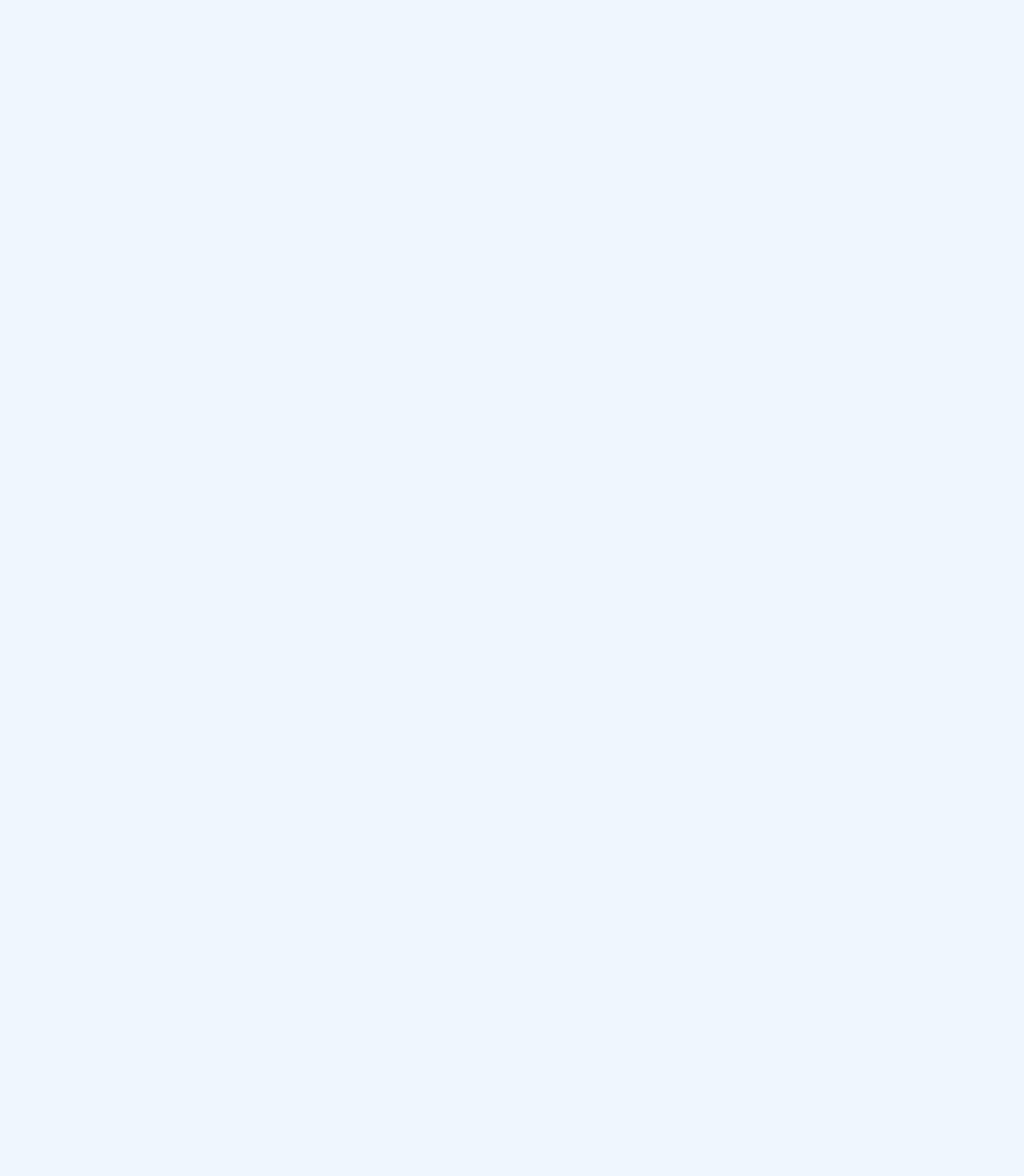
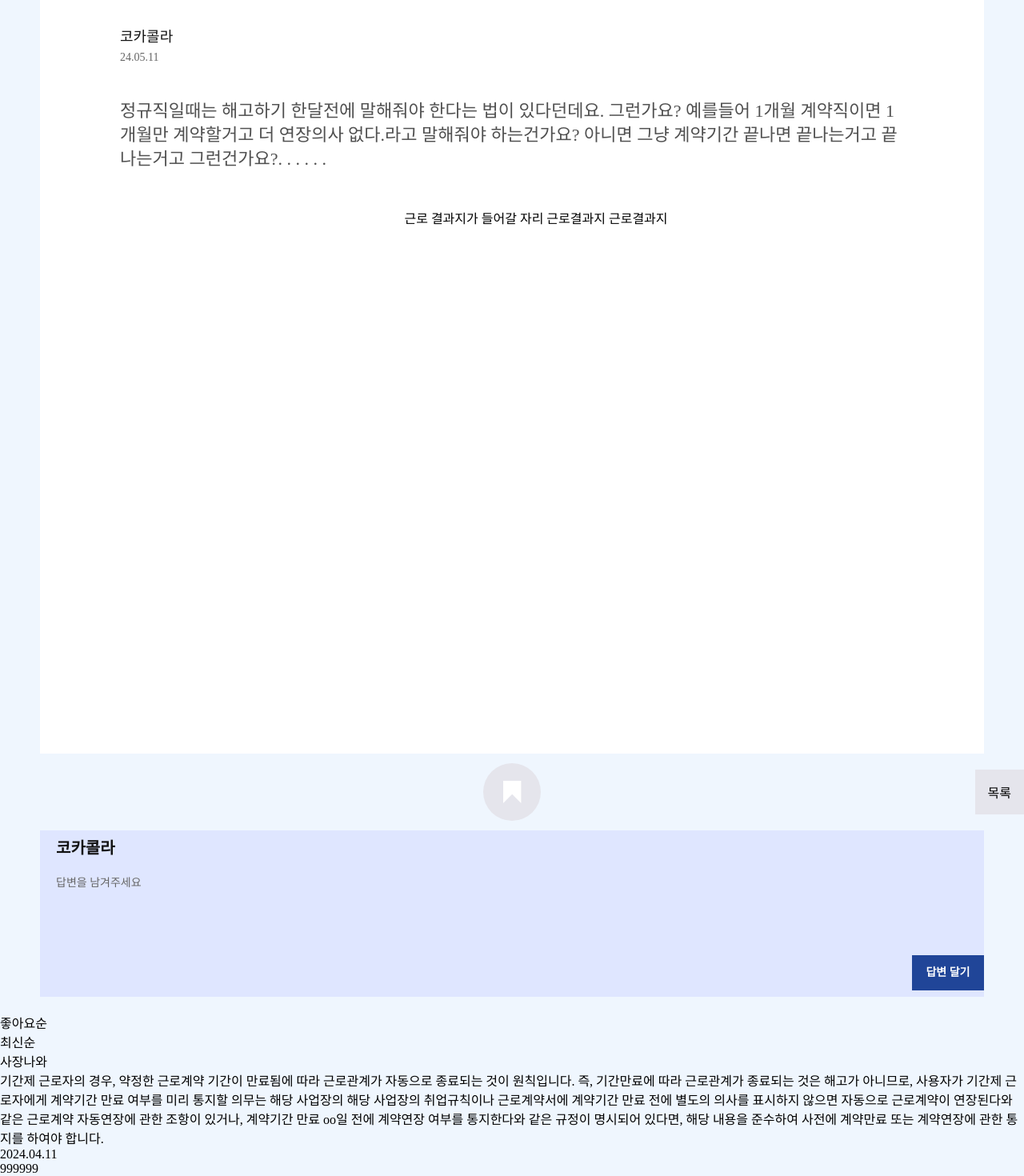
Before and after one commit to HSU-Likelion12-yourSide/YourSide-Front, a React (Create React App) app: page /ViewQuestionAndAnswer in a window 1280 px wide. Before the commit this address had no page. Shown: the part 110-1580 px from the top of the page at 80% size. Before the commit the page ends 800 px from the top, so only its background shows below. Built offline with nearby package versions, Linux system fonts and the light colour scheme.

Commit message:
:lipstick: : shorcut 컴포넌트 분리 및 css 작성

```diff
--- a/src/App.jsx
+++ b/src/App.jsx
@@ -6,6 +6,7 @@ import Footer from './Page/Footer/components/Footer';
 import ContractReview from './Page/ContractReview/components/ContractReview';
 import QuestionAndAnswer from './Page/QuestionAndAnswer/components/QuestionAndAnswer';
 import WorkArrangement from './Page/WorkArrangement/components/WorkArrangement';
+import ViewQuestionAndAnswer from './Page/QuestionAndAnswer/components/ViewQuestionAndAnswer';
 import Login from './Page/Login/components/Login';
 import SignUp from './Page/Login/SignUp/components/SignUp';
 import MyPage from './Page/MyPage/components/MyPage';
@@ -28,6 +29,10 @@ const App = () => {
         <Route path="/Footer" element={<Footer />} />
         <Route path="/ContractReview" element={<ContractReview />} />
         <Route path="/QuestionAndAnswer" element={<QuestionAndAnswer />} />
+        <Route
+          path="/ViewQuestionAndAnswer"
+          element={<ViewQuestionAndAnswer />}
+        />
         <Route path="/WorkArrangement" element={<WorkArrangement />} />
         <Route path="/Login" element={<Login />} />
         <Route path="/SignUp" element={<SignUp />} />
--- /dev/null
+++ b/src/Page/Main/components/MainShortCut.component.jsx
@@ -0,0 +1,68 @@
+import React from 'react';
+import PropTypes from 'prop-types';
+
+const MainShortCut = ({ text, img, alt, onClick, border }) => {
+  const styles = {
+    container: {
+      backgroundColor: '#FFFFFF',
+      marginTop: '63.86px',
+      display: 'flex',
+      width: '92px',
+      height: '24px',
+      padding: '12px 16px',
+      flexDirection: 'row',
+      alignItems: 'center',
+      justifyContent: 'space-between',
+      gap: '4px',
+      border,
+    },
+    text: {
+      color: '#111',
+      fontFamily: 'Pretendard, sans-serif',
+      fontSize: '14px',
+      fontStyle: 'normal',
+      fontWeight: 500,
+      lineHeight: '20px',
+      width: '64px',
+      height: '20px',
+      whiteSpace: 'nowrap',
+    },
+    img: {
+      width: '24px',
+      height: '24px',
+    },
+  };
+
+  return (
+    <div
+      style={styles.container}
+      onClick={onClick}
+      role="button"
+      tabIndex={0}
+      onKeyDown={e => {
+        if (e.key === 'Enter' || e.key === ' ') {
+          onClick();
+        }
+      }}
+    >
+      <div style={styles.text}>{text}</div>
+      <div>
+        <img style={styles.img} src={img} alt={alt || 'image description'} />
+      </div>
+    </div>
+  );
+};
+
+MainShortCut.propTypes = {
+  text: PropTypes.string.isRequired,
+  img: PropTypes.string.isRequired,
+  alt: PropTypes.string,
+  onClick: PropTypes.func.isRequired,
+  border: PropTypes.string.isRequired,
+};
+
+MainShortCut.defaultProps = {
+  alt: 'image description',
+};
+
+export default MainShortCut;
--- /dev/null
+++ b/src/Page/QuestionAndAnswer/components/ViewQuestionAndAnswer.jsx
@@ -0,0 +1,75 @@
+import React from 'react';
+import '../css/ViewQuestionAndAnswer.scss';
+import bookmark from '../image/bookmark.svg';
+
+const App = () => {
+  return (
+    <div className="question-and-answer-view">
+      <div className="qav-post">
+        <div className="qav-title">
+          <div id="qav-question-mark">Q.</div>
+          <div id="qav-title-text">
+            계약직도 연장 여부 미리 말해줘야 하나요?
+          </div>
+        </div>
+        <div className="qav-write-info">
+          <div id="qav-writer">코카콜라</div>
+          <div id="qav-date">24.05.11</div>
+        </div>
+        <div className="qav-content">
+          정규직일때는 해고하기 한달전에 말해줘야 한다는 법이 있다던데요.
+          그런가요? 예를들어 1개월 계약직이면 1개월만 계약할거고 더 연장의사
+          없다.라고 말해줘야 하는건가요? 아니면 그냥 계약기간 끝나면 끝나는거고
+          끝나는거고 그런건가요?
+          {`.\n .\n .\n .\n .\n .`}
+        </div>
+        <div className="qav-work-arrangement">
+          근로 결과지가 들어갈 자리 근로결과지 근로결과지
+        </div>
+      </div>
+      <div className="qav-middle">
+        <img src={bookmark} alt="bookmark" />
+        <div id="qav-middle-list">목록</div>
+      </div>
+      <div className="qav-write-comment">
+        <div id="qav-comment-writer">코카콜라</div>
+        <div id="qav-comment-textfield">답변을 남겨주세요</div>
+        <div id="qav-comment-button">답변 달기</div>
+      </div>
+      <div className="qav-comment-array">
+        <div id="qav-comment-array">
+          <div id="qav-comment-array-method">좋아요순</div>
+          <div id="qav-comment-array-method">최신순</div>
+        </div>
+        <div className="qav-comment">
+          <div className="qav-comment-right-group">
+            <div className="qav-comment-writer">사장나와</div>
+            <div className="qav-comment-content">
+              기간제 근로자의 경우, 약정한 근로계약 기간이 만료됨에 따라
+              근로관계가 자동으로 종료되는 것이 원칙입니다. 즉, 기간만료에 따라
+              근로관계가 종료되는 것은 해고가 아니므로, 사용자가 기간제
+              근로자에게 계약기간 만료 여부를 미리 통지할 의무는 해당 사업장의
+              해당 사업장의 취업규칙이나 근로계약서에 계약기간 만료 전에 별도의
+              의사를 표시하지 않으면 자동으로 근로계약이 연장된다와 같은
+              근로계약 자동연장에 관한 조항이 있거나, 계약기간 만료 oo일 전에
+              계약연장 여부를 통지한다와 같은 규정이 명시되어 있다면, 해당
+              내용을 준수하여 사전에 계약만료 또는 계약연장에 관한 통지를 하여야
+              합니다.
+            </div>
+            <div className="qav-comment-date">2024.04.11</div>
+          </div>
+          <div className="qav-comment-left-group">
+            <div className="qav-comment-like">
+              <div id="qav-comment-like-count">999</div>
+            </div>
+            <div className="qav-comment-bad">
+              <div id="qav-comment-bad-count">999</div>
+            </div>
+          </div>
+        </div>
+      </div>
+    </div>
+  );
+};
+
+export default App;
--- /dev/null
+++ b/src/Page/QuestionAndAnswer/css/ViewQuestionAndAnswer.scss
@@ -0,0 +1,200 @@
+.question-and-answer-view {
+    display: flex;
+    flex-direction: column;
+    gap: 20px;
+    //padding: 20px;
+    justify-content: center;
+    align-items: center;
+
+
+    .qav-post {
+        display: flex;
+        padding: 60px 100px;
+        flex-direction:column;
+        align-items: flex-start;
+        gap: 10px;
+        background: #FFF;
+        width: 980px;
+        height: 932px;
+        display: flex;
+
+      .qav-title {
+        display: flex;
+        flex-direction: row;
+        padding-bottom: 24px;
+
+        #qav-question-mark {
+          color: #204598;
+          font-family: Pretendard;
+          font-size: 36px;
+          font-style: normal;
+          font-weight: 700;
+          line-height: 46px; /* 127.778% */
+        }
+
+        #qav-title-text {
+          color: #111;
+          font-family: Pretendard;
+          font-size: 28px;
+          font-style: normal;
+          font-weight: 700;
+          line-height: 36px; /* 128.571% */
+        }
+      }
+
+      .qav-write-info {
+        display: flex;
+        flex-direction:column;
+        padding-bottom: 32px;
+
+        #qav-writer {
+          flex-direction:column;
+          color: #111;
+          font-family: Pretendard;
+          font-size: 18px;
+          font-style: normal;
+          font-weight: 400;
+          line-height: 32px; /* 177.778% */
+        }
+
+        #qav-date {
+          flex-direction:column;
+          color: #666;
+          font-family: Pretendard;
+          font-size: 14px;
+          font-style: normal;
+          font-weight: 400;
+          line-height: 20px; /* 142.857% */
+        }
+      }
+
+      .qav-content {
+        width: 980px;
+        height: auto;
+        color: #505050;
+        font-family: Pretendard;
+        font-size: 22px;
+        font-style: normal;
+        font-weight: 400;
+        line-height: 30px; /* 136.364% */
+      }
+
+      .qav-work-arrangement {
+        display: flex;
+        width: 980px;
+        padding: 36px 30px;
+        flex-direction: column;
+        justify-content: center;
+        align-items: center;
+        gap: 10px;
+      }
+    }
+
+    .qav-middle {
+      display: flex;
+      align-items: center;
+      justify-content: space-between;
+      width: 100%;
+
+      img {
+        width: 72px;
+        height: 72px;
+        position: absolute;
+        left: 50%; /* 왼쪽으로부터 50% */
+        transform: translateX(-50%);
+      }
+
+      #qav-middle-list {
+        padding: 16px;
+        justify-content: center;
+        align-items: center;
+        background: #E5E5EC;
+        margin-left: auto;
+      }
+    }
+
+    .qav-write-comment {
+        display: flex;
+        flex-direction: column;
+        justify-content: center;
+        //align-items: center;
+        width: 1180px;
+        height: 208px;
+        background: #DFE6FF;
+
+      #qav-comment-writer {
+        color: #111;
+        font-family: Pretendard;
+        font-size: 20px;
+        font-style: normal;
+        font-weight: 700;
+        line-height: 28px; /* 140% */
+        padding-left: 20px;
+      }
+
+      #qav-comment-textfield {
+        width: 1060px;
+        height: 80px;
+        color: #666;
+        font-family: Pretendard;
+        font-size: 14px;
+        font-style: normal;
+        font-weight: 400;
+        line-height: 20px; /* 142.857% */
+        padding: 20px;
+      }
+
+      #qav-comment-button {
+        display: flex;
+        width: 70px;
+        padding: 10px;
+        justify-content: center;
+        align-items: center;
+        background: #204598;
+        margin-left: auto;
+        color: #FFF;
+        font-family: Pretendard;
+        font-size: 14px;
+        font-style: normal;
+        font-weight: 700;
+        line-height: 24px; /* 171.429% */
+      }
+    }
+
+    .qav-comment-array {
+      .qav-comment {
+
+
+        .qav-comment-right-group {
+          flex-direction: column;
+
+          .qav-comment-writer {
+            flex-direction: column;
+
+          }
+
+          .qav-comment-content {
+          }
+
+          .qav-comment-date {
+          }
+        }
+
+        .qav-comment-left-group {
+          display: flex;
+
+
+          .qav-comment-like,
+          .qav-comment-bad {
+            display: flex;
+
+
+            #qav-comment-like-count,
+            #qav-comment-bad-count {
+
+            }
+          }
+        }
+      }
+    }
+  }
```
Also changed, not shown: src/Page/Main/components/Main.jsx (+25 -20 lines), src/Page/QuestionAndAnswer/components/QuestionAndAnswer.jsx (+25 -18 lines), src/Page/QuestionAndAnswer/image/bookmark.svg (added).
